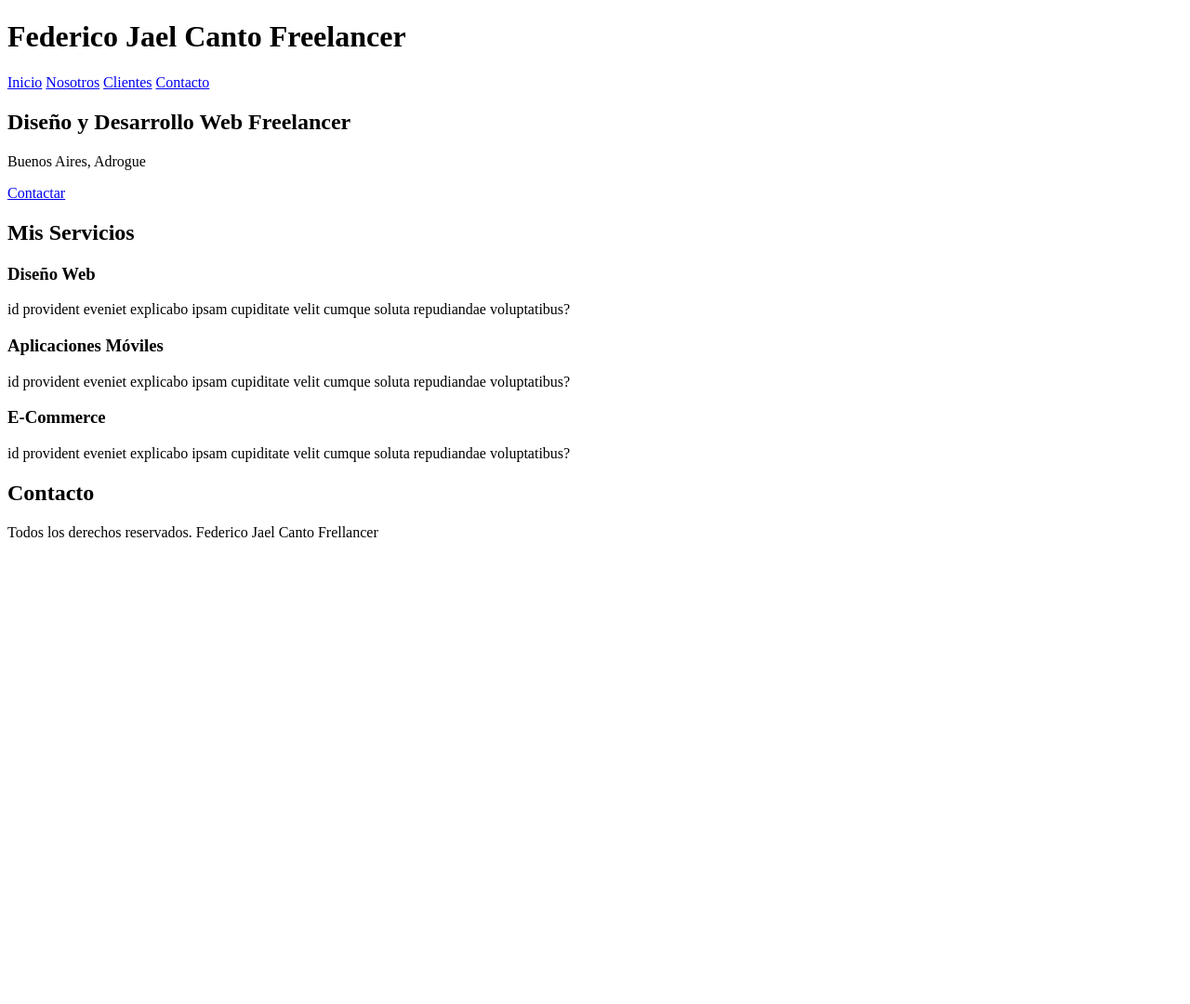
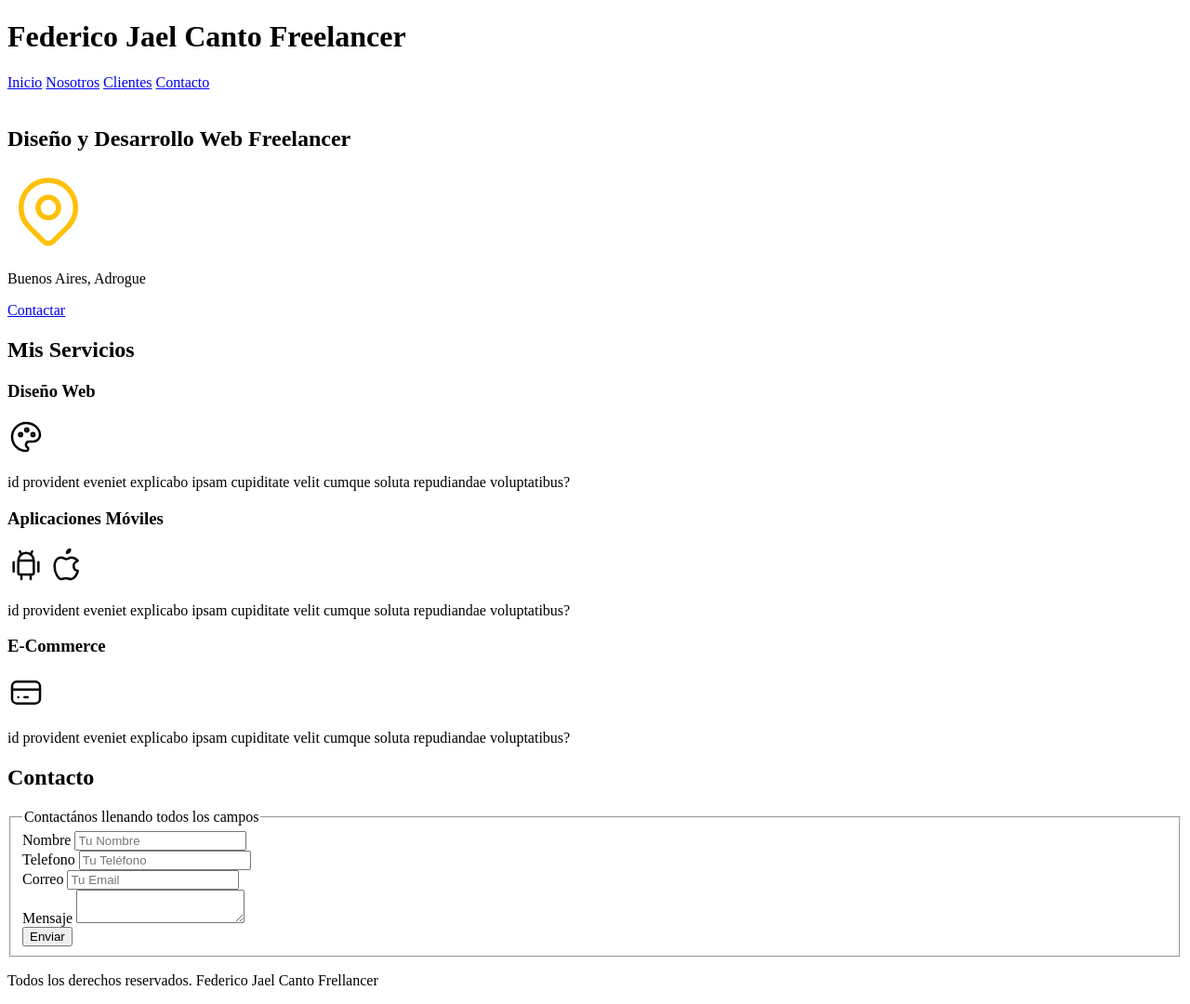
Before and after one commit to Fedejael/desarrollowebcompleto, a plain HTML site: page SITIO FREELANCER/index.html in a window 1280 px wide. Shown: the whole page at 93% size. Before the commit the page ends 800 px from the top, so only its background shows below. Drawn offline with Linux system fonts and the light colour scheme.

Commit message:
agregando iconos y formularios

```diff
--- a/SITIO FREELANCER/index.html
+++ b/SITIO FREELANCER/index.html
@@ -17,8 +17,16 @@
         <a href="#">Contacto</a>
     </nav>
 
+    <img src="" alt="">
+
     <section>
         <h2>Diseño y Desarrollo Web Freelancer</h2>
+
+        <svg xmlns="http://www.w3.org/2000/svg" class="icon icon-tabler icon-tabler-map-pin" width="88" height="88" viewBox="0 0 24 24" stroke-width="1.5" stroke="#ffc107" fill="none" stroke-linecap="round" stroke-linejoin="round">
+            <path stroke="none" d="M0 0h24v24H0z" fill="none"/>
+            <path d="M9 11a3 3 0 1 0 6 0a3 3 0 0 0 -6 0" />
+            <path d="M17.657 16.657l-4.243 4.243a2 2 0 0 1 -2.827 0l-4.244 -4.243a8 8 0 1 1 11.314 0z" />
+        </svg>
         <p>Buenos Aires, Adrogue</p>
 
         <a href="#">Contactar</a>
@@ -29,22 +37,83 @@
 
         <section>
             <h3>Diseño Web</h3>
+            <svg xmlns="http://www.w3.org/2000/svg" class="icon icon-tabler icon-tabler-palette" width="40" height="40" viewBox="0 0 24 24" stroke-width="1.5" stroke="#000000" fill="none" stroke-linecap="round" stroke-linejoin="round">
+                <path stroke="none" d="M0 0h24v24H0z" fill="none"/>
+                <path d="M12 21a9 9 0 0 1 0 -18c4.97 0 9 3.582 9 8c0 1.06 -.474 2.078 -1.318 2.828c-.844 .75 -1.989 1.172 -3.182 1.172h-2.5a2 2 0 0 0 -1 3.75a1.3 1.3 0 0 1 -1 2.25" />
+                <path d="M8.5 10.5m-1 0a1 1 0 1 0 2 0a1 1 0 1 0 -2 0" />
+                <path d="M12.5 7.5m-1 0a1 1 0 1 0 2 0a1 1 0 1 0 -2 0" />
+                <path d="M16.5 10.5m-1 0a1 1 0 1 0 2 0a1 1 0 1 0 -2 0" />
+            </svg>
             <p>id provident eveniet explicabo ipsam cupiditate velit cumque soluta repudiandae voluptatibus?</p>
         </section>
 
         <section>
             <h3>Aplicaciones Móviles</h3>
+            <svg xmlns="http://www.w3.org/2000/svg" class="icon icon-tabler icon-tabler-brand-android" width="40" height="40" viewBox="0 0 24 24" stroke-width="1.5" stroke="#000000" fill="none" stroke-linecap="round" stroke-linejoin="round">
+                <path stroke="none" d="M0 0h24v24H0z" fill="none"/>
+                <path d="M4 10l0 6" />
+                <path d="M20 10l0 6" />
+                <path d="M7 9h10v8a1 1 0 0 1 -1 1h-8a1 1 0 0 1 -1 -1v-8a5 5 0 0 1 10 0" />
+                <path d="M8 3l1 2" />
+                <path d="M16 3l-1 2" />
+                <path d="M9 18l0 3" />
+                <path d="M15 18l0 3" />
+            </svg>
+
+            <svg xmlns="http://www.w3.org/2000/svg" class="icon icon-tabler icon-tabler-brand-apple" width="40" height="40" viewBox="0 0 24 24" stroke-width="1.5" stroke="#000000" fill="none" stroke-linecap="round" stroke-linejoin="round">
+                <path stroke="none" d="M0 0h24v24H0z" fill="none"/>
+                <path d="M8.286 7.008c-3.216 0 -4.286 3.23 -4.286 5.92c0 3.229 2.143 8.072 4.286 8.072c1.165 -.05 1.799 -.538 3.214 -.538c1.406 0 1.607 .538 3.214 .538s4.286 -3.229 4.286 -5.381c-.03 -.011 -2.649 -.434 -2.679 -3.23c-.02 -2.335 2.589 -3.179 2.679 -3.228c-1.096 -1.606 -3.162 -2.113 -3.75 -2.153c-1.535 -.12 -3.032 1.077 -3.75 1.077c-.729 0 -2.036 -1.077 -3.214 -1.077z" />
+                <path d="M12 4a2 2 0 0 0 2 -2a2 2 0 0 0 -2 2" />
+            </svg>
             <p>id provident eveniet explicabo ipsam cupiditate velit cumque soluta repudiandae voluptatibus?</p>
         </section>
 
         <section>
             <h3>E-Commerce</h3>
+            <svg xmlns="http://www.w3.org/2000/svg" class="icon icon-tabler icon-tabler-credit-card" width="40" height="40" viewBox="0 0 24 24" stroke-width="1.5" stroke="#000000" fill="none" stroke-linecap="round" stroke-linejoin="round">
+                <path stroke="none" d="M0 0h24v24H0z" fill="none"/>
+                <path d="M3 5m0 3a3 3 0 0 1 3 -3h12a3 3 0 0 1 3 3v8a3 3 0 0 1 -3 3h-12a3 3 0 0 1 -3 -3z" />
+                <path d="M3 10l18 0" />
+                <path d="M7 15l.01 0" />
+                <path d="M11 15l2 0" />
+            </svg>
             <p>id provident eveniet explicabo ipsam cupiditate velit cumque soluta repudiandae voluptatibus?</p>
         </section>
     </main>
 
     <section>
         <h2>Contacto</h2>
+
+        <form action="">
+            <fieldset>
+                <legend>Contactános llenando todos los campos</legend>
+
+                <div>
+                    <label for="">Nombre</label>
+                    <input type="text" placeholder="Tu Nombre">
+                </div>
+
+                <div>
+                    <label for="">Telefono</label>
+                    <input type="tel" placeholder="Tu Teléfono">
+                </div>
+
+                <div>
+                    <label for="">Correo</label>
+                    <input type="email" placeholder="Tu Email">
+                </div>
+
+                <div>
+                    <label for="">Mensaje</label>
+                    <textarea></textarea>
+                </div>
+
+                <div>
+                    <input type="submit" value="Enviar">
+                </div>
+
+            </fieldset>
+        </form>
     </section>
 
     <footer>
```
